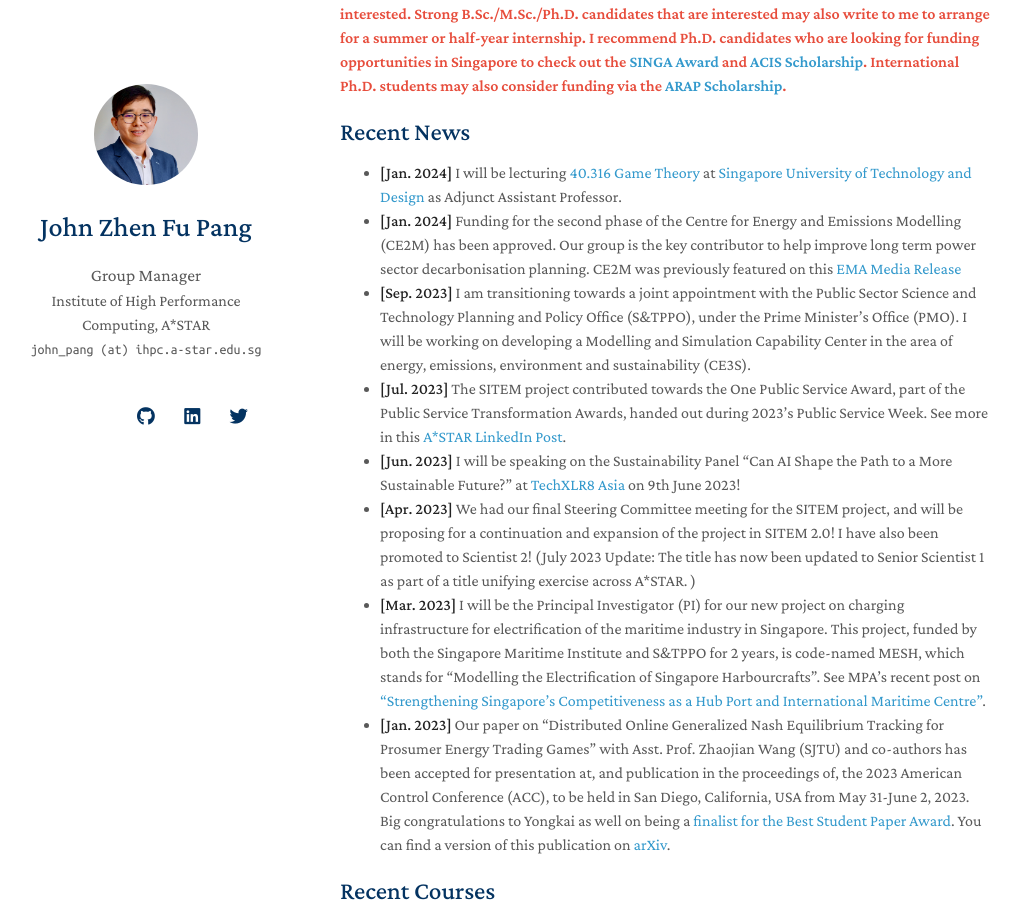
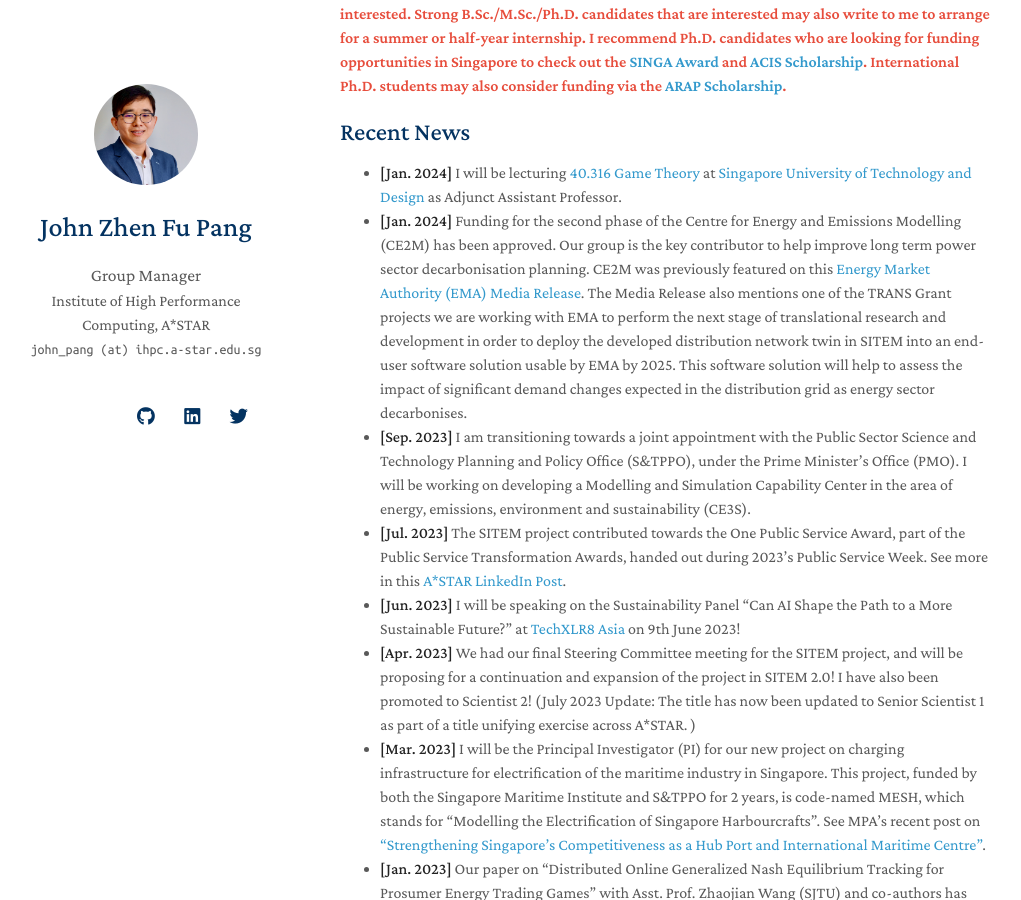
Before and after one commit to j-pang/j-pang.github.io, a Jekyll site: the page built from index.md, in a window 1280 px wide and 900 px high, scrolled down 1249 px. Shown: the whole window, without its empty margins (130-1151 px from the left). Built offline with Jekyll 4.4.1, drawn with Linux system fonts in a browser that asks for light colours; nearby versions of some CDN libraries; a style sheet for code colours, icons or effects is not loaded; our own code applies the rules of GitHub Pages for plain Markdown files.

Commit message:
Update index.md

```diff
--- a/index.md
+++ b/index.md
@@ -25,7 +25,7 @@
 ## Recent News
 
 - **[Jan. 2024]** I will be lecturing [40.316 Game Theory](https://esd.sutd.edu.sg/courses/40316-game-theory/) at [Singapore University of Technology and Design](https://www.sutd.edu.sg/) as Adjunct Assistant Professor.
-- **[Jan. 2024]** Funding for the second phase of the Centre for Energy and Emissions Modelling (CE2M) has been approved. Our group is the key contributor to help improve long term power sector decarbonisation planning. CE2M was previously featured on this [EMA Media Release](https://www.spgroup.com.sg/about-us/media-resources/news-and-media-releases/Leveraging-Digital-Solutions-to-Future-Proof-Singapore-s-Energy-Grid)
+- **[Jan. 2024]** Funding for the second phase of the Centre for Energy and Emissions Modelling (CE2M) has been approved. Our group is the key contributor to help improve long term power sector decarbonisation planning. CE2M was previously featured on this [Energy Market Authority (EMA) Media Release](https://www.spgroup.com.sg/about-us/media-resources/news-and-media-releases/Leveraging-Digital-Solutions-to-Future-Proof-Singapore-s-Energy-Grid). The Media Release also mentions one of the TRANS Grant projects we are working with EMA to perform the next stage of translational research and development in order to deploy the developed distribution network twin in SITEM into an end-user software solution usable by EMA by 2025. This software solution will help to assess the impact of significant demand changes expected in the distribution grid as energy sector decarbonises.
 - **[Sep. 2023]** I am transitioning towards a joint appointment with the Public Sector Science and Technology Planning and Policy Office (S&TPPO), under the Prime Minister's Office (PMO). I will be working on developing a Modelling and Simulation Capability Center in the area of energy, emissions, environment and sustainability (CE3S).
 - **[Jul. 2023]** The SITEM project contributed towards the One Public Service Award, part of the Public Service Transformation Awards, handed out during 2023's Public Service Week. See more in this [A*STAR LinkedIn Post](https://www.linkedin.com/posts/astarsg_facesofastar-psw2023-activity-7082282023930757120-NAEO?utm_source=share&utm_medium=member_desktop).
 - **[Jun. 2023]** I will be speaking on the Sustainability Panel "Can AI Shape the Path to a More Sustainable Future?" at [TechXLR8 Asia](https://asiatechxsg.com/techxlr8asia/) on 9th June 2023!
```
